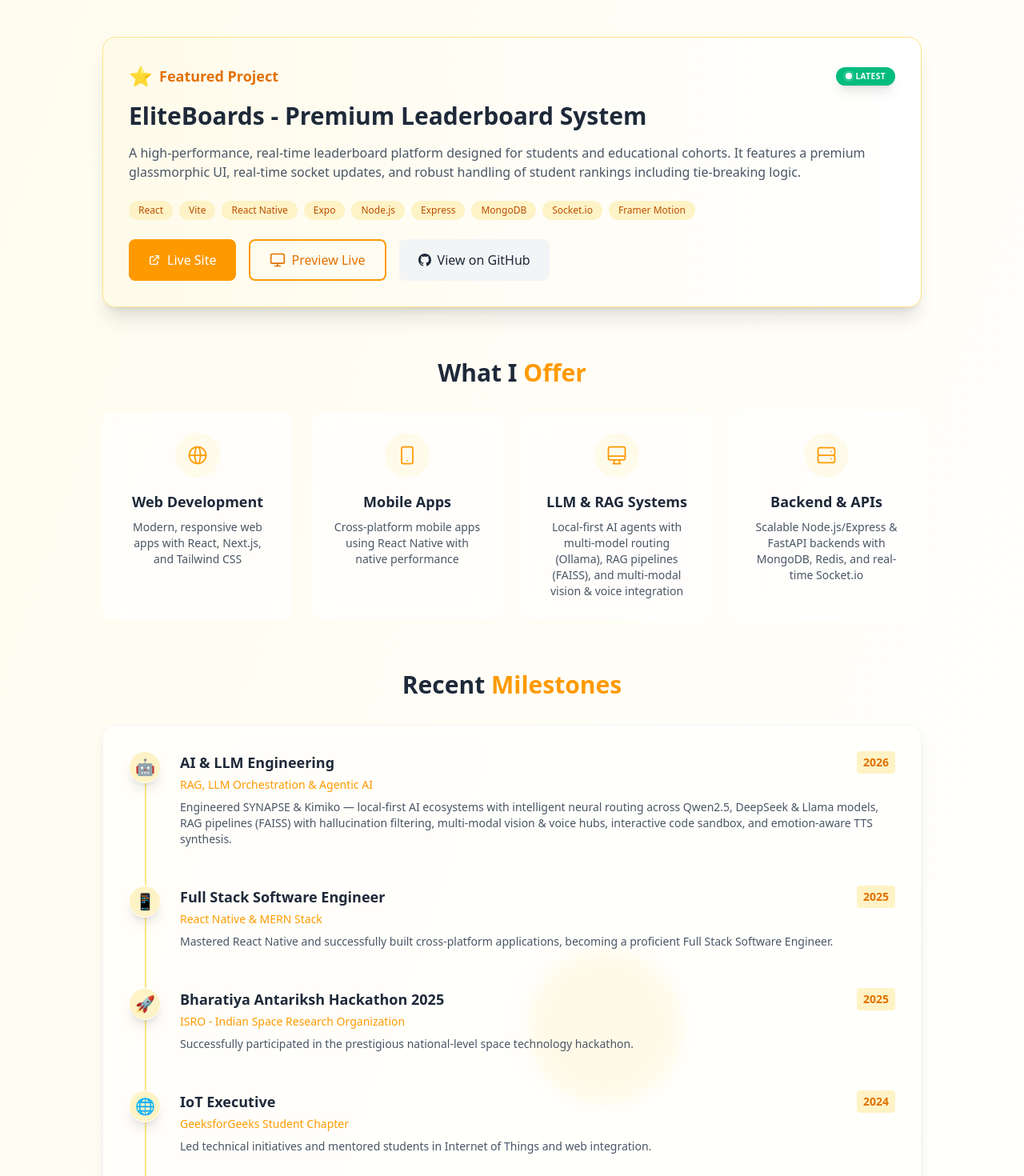
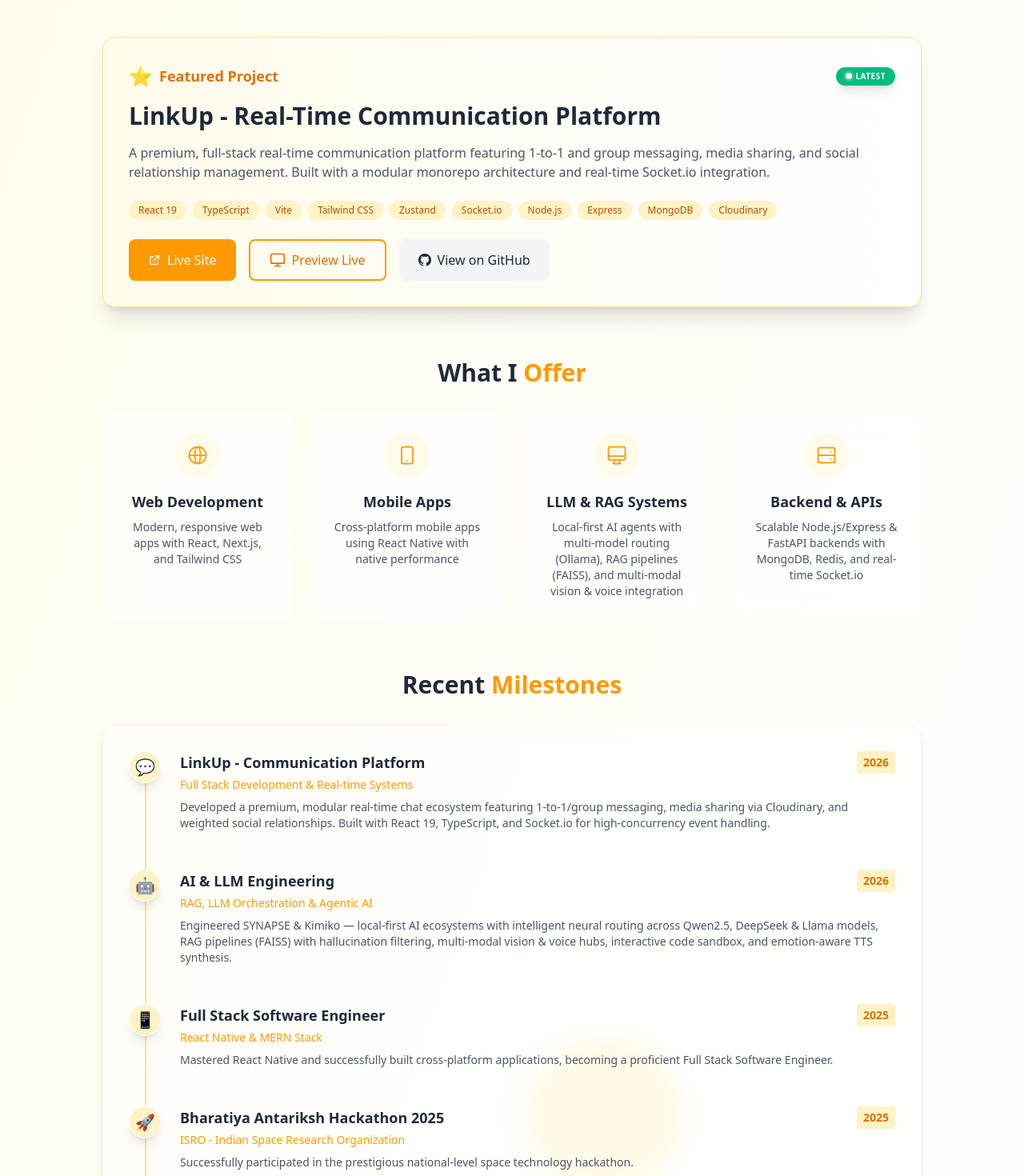
Before and after one commit to PARASMANI-KHUNTE/PARASMANIKHUNTE, a React (Vite) app in the folder client/: page / in a window 1280 px wide. Shown: the part 1400-2870 px from the top of the page at 80% size. Built offline with nearby package versions, Linux system fonts and the light colour scheme.

Commit message:
feat: implement Projects and Home pages with responsive grid layouts and project data mapping

```diff
--- a/client/src/pages/Home.jsx
+++ b/client/src/pages/Home.jsx
@@ -525,7 +525,7 @@
           </div>
         </motion.div>
 
-        {/* Featured Project - EliteBoards */}
+        {/* Featured Project - LinkUp */}
         <motion.div
           variants={itemVariants}
           initial="hidden"
@@ -555,16 +555,16 @@
             </div>
 
             <h4 className={`text-2xl md:text-3xl font-bold mb-4 ${isDarkMode ? "text-white" : "text-gray-800"}`}>
-              EliteBoards - Premium Leaderboard System
+              LinkUp - Real-Time Communication Platform
             </h4>
 
             <p className={`mb-6 ${isDarkMode ? "text-gray-300" : "text-gray-600"}`}>
-              A high-performance, real-time leaderboard platform designed for students and educational cohorts. It features a premium glassmorphic UI, real-time socket updates, and robust handling of student rankings including tie-breaking logic.
+              A premium, full-stack real-time communication platform featuring 1-to-1 and group messaging, media sharing, and social relationship management. Built with a modular monorepo architecture and real-time Socket.io integration.
             </p>
 
             {/* Tech badges */}
             <div className="flex flex-wrap gap-2 mb-6">
-              {["React", "Vite", "React Native", "Expo", "Node.js", "Express", "MongoDB", "Socket.io", "Framer Motion"].map((tech) => (
+              {["React 19", "TypeScript", "Vite", "Tailwind CSS", "Zustand", "Socket.io", "Node.js", "Express", "MongoDB", "Cloudinary"].map((tech) => (
                 <span
                   key={tech}
                   className={`px-3 py-1 rounded-full text-xs font-medium ${isDarkMode
@@ -580,7 +580,7 @@
             {/* Action buttons */}
             <div className="flex flex-wrap gap-4">
               <motion.a
-                href="https://leaderboard-xgi1.onrender.com/"
+                href="https://vaani-11o3.onrender.com"
                 target="_blank"
                 rel="noopener noreferrer"
                 whileHover={{ scale: 1.05 }}
@@ -598,9 +598,9 @@
 
               <motion.button
                 onClick={() => handleOpenPreview({
-                  title: "EliteBoards",
-                  link: "https://leaderboard-xgi1.onrender.com/",
-                  github: "https://github.com/PARASMANI-KHUNTE/Leaderboard"
+                  title: "LinkUp",
+                  link: "https://vaani-11o3.onrender.com",
+                  github: "https://github.com/PARASMANI-KHUNTE/Vaani"
                 })}
                 whileHover={{ scale: 1.05 }}
                 whileTap={{ scale: 0.95 }}
@@ -614,7 +614,7 @@
               </motion.button>
 
               <motion.a
-                href="https://github.com/PARASMANI-KHUNTE/Leaderboard"
+                href="https://github.com/PARASMANI-KHUNTE/Vaani"
                 target="_blank"
                 rel="noopener noreferrer"
                 whileHover={{ scale: 1.05 }}
@@ -710,6 +710,13 @@
             }`}>
             <div className="space-y-8">
               {[
+                {
+                  date: "2026",
+                  title: "LinkUp - Communication Platform",
+                  organization: "Full Stack Development & Real-time Systems",
+                  description: "Developed a premium, modular real-time chat ecosystem featuring 1-to-1/group messaging, media sharing via Cloudinary, and weighted social relationships. Built with React 19, TypeScript, and Socket.io for high-concurrency event handling.",
+                  icon: "💬"
+                },
                 {
                   date: "2026",
                   title: "AI & LLM Engineering",
--- a/client/src/pages/Projects.jsx
+++ b/client/src/pages/Projects.jsx
@@ -10,6 +10,16 @@
 
 
 const projects = [
+  // 🚀 LinkUp
+  {
+    title: "LinkUp",
+    description: "A premium, full-stack real-time communication platform featuring 1-to-1 and group messaging, media sharing, and social relationship management. Built with a modular monorepo architecture and real-time Socket.io integration.",
+    tech: "React 19, TypeScript, Vite, Tailwind CSS, Zustand, Socket.io, Node.js, Express, MongoDB, Cloudinary",
+    link: "https://vaani-11o3.onrender.com",
+    github: "https://github.com/PARASMANI-KHUNTE/Vaani",
+    year: "2026",
+    isLatest: true
+  },
   // 🏆 EliteBoards
   {
     title: "EliteBoards",
```
